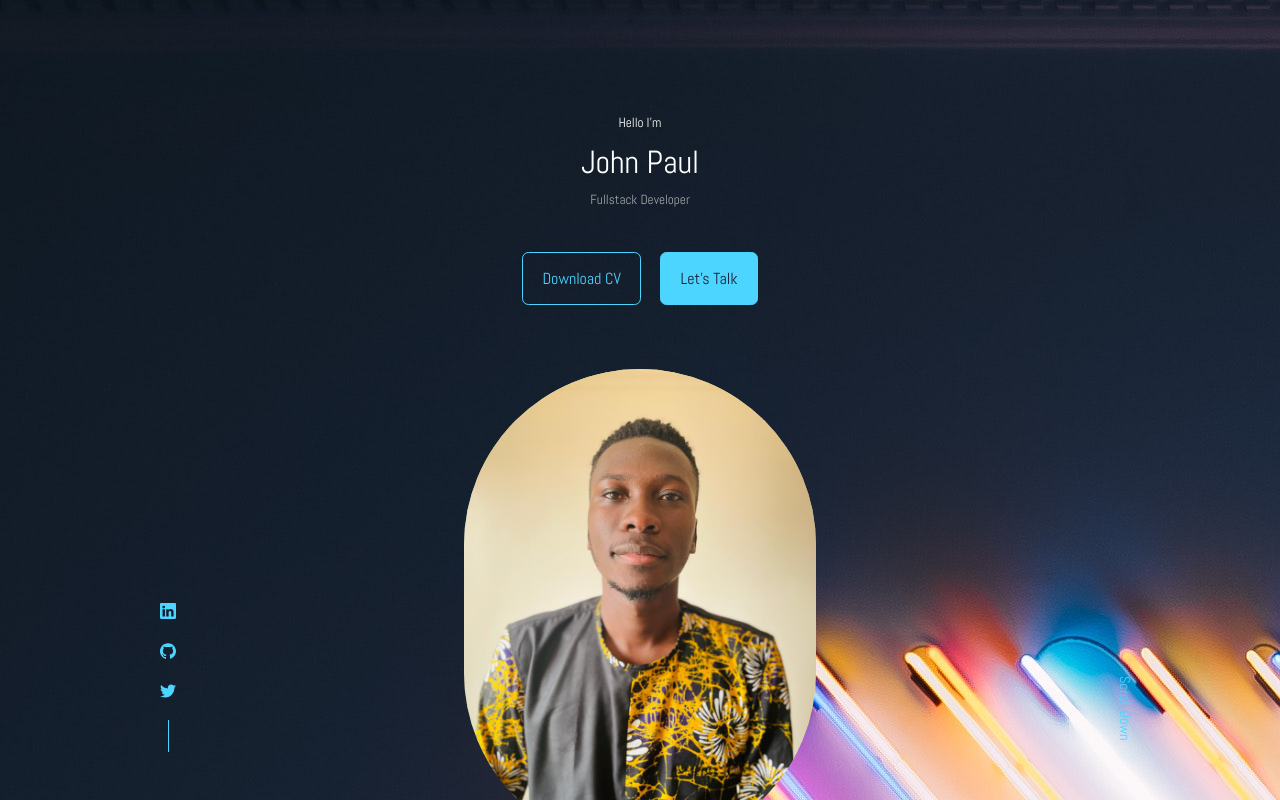
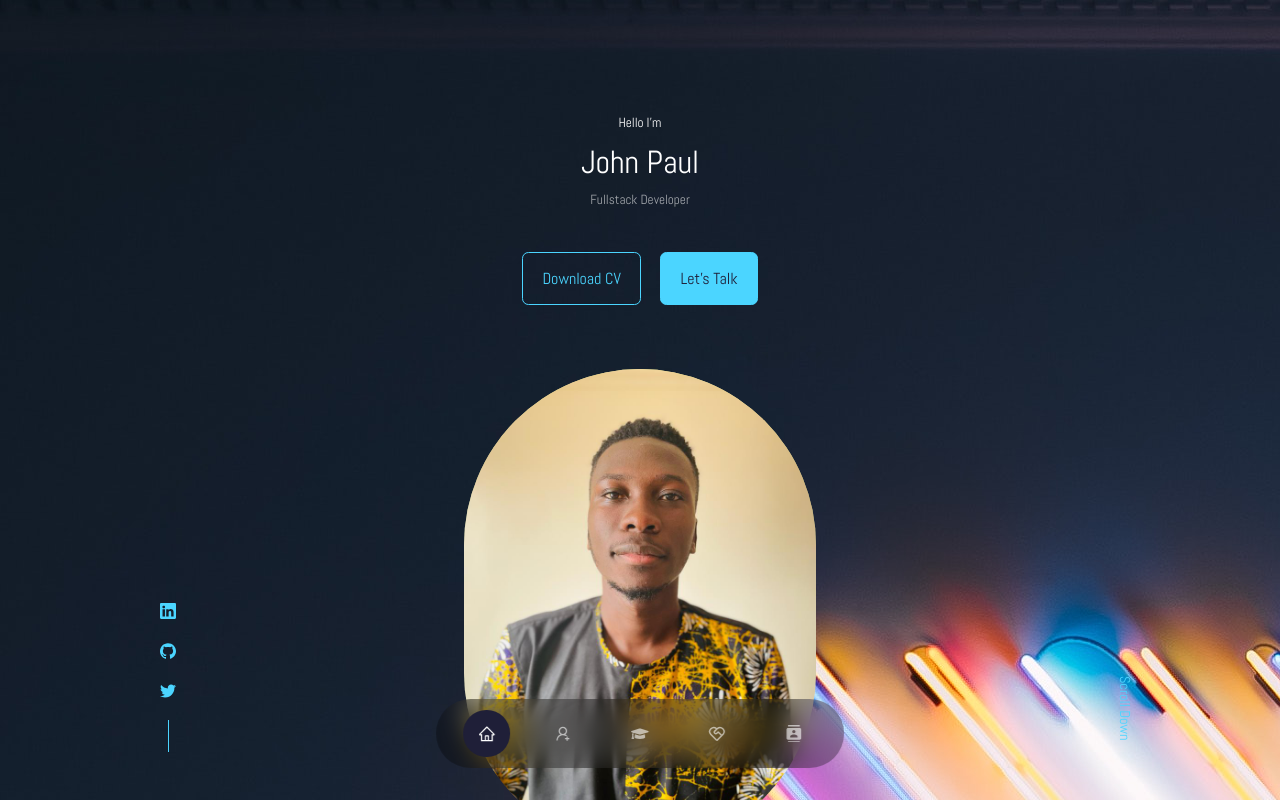
Before and after one commit to johngolem/Personnal-Website, a React (Create React App) app: page / in a window 1280 px wide. Shown: the top 800 px of the page. Built offline with nearby package versions, Linux system fonts and the light colour scheme.

Commit message:
create navbar

```diff
--- a/src/components/nav/Nav.jsx
+++ b/src/components/nav/Nav.jsx
@@ -8,7 +8,7 @@
 const Nav = () => {
   return (
     <nav>
-      <a href="#">
+      <a href="#" className="active">
         <AiOutlineHome />
       </a>
       <a href="#about">
--- a/src/components/nav/nav.css
+++ b/src/components/nav/nav.css
@@ -0,0 +1,32 @@
+nav {
+  background: rgba(0, 0, 0, 0.3);
+  width: max-content;
+  display: block;
+  padding: 0.7rem 1.7rem;
+  z-index: 2;
+  position: fixed;
+  left: 50%;
+  transform: translate(-50%);
+  bottom: 2rem;
+  display: flex;
+  gap: 1.9rem;
+  border-radius: 3rem;
+  backdrop-filter: blur(15px);
+}
+
+nav a {
+  background: transparent;
+  padding: 0.9rem;
+  border-radius: 50%;
+  display: flex;
+  font-size: 1.1rem;
+  color: var(--color-light);
+}
+
+nav a:hover {
+  background: rgba(0, 0, 0.3);
+}
+nav a.active {
+  background: var(--color-bg);
+  color: var(--color-white);
+}
```
